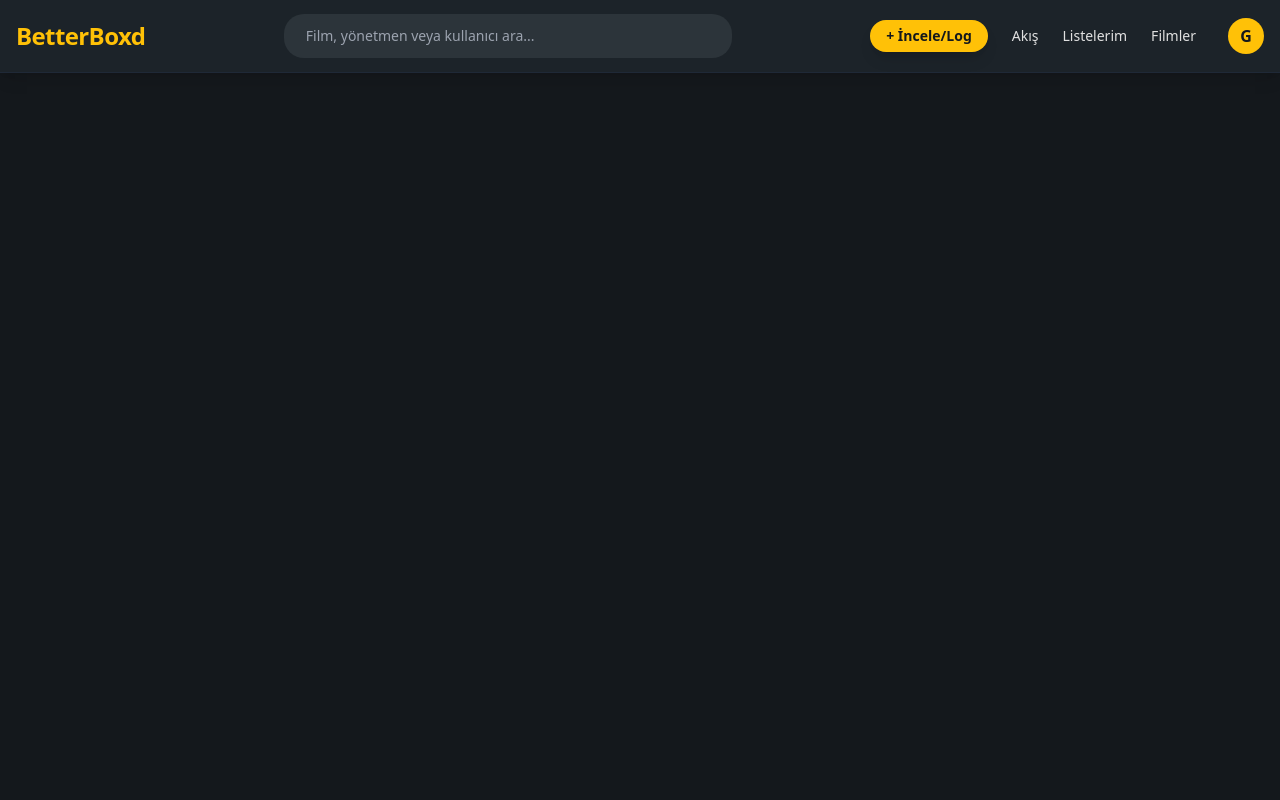
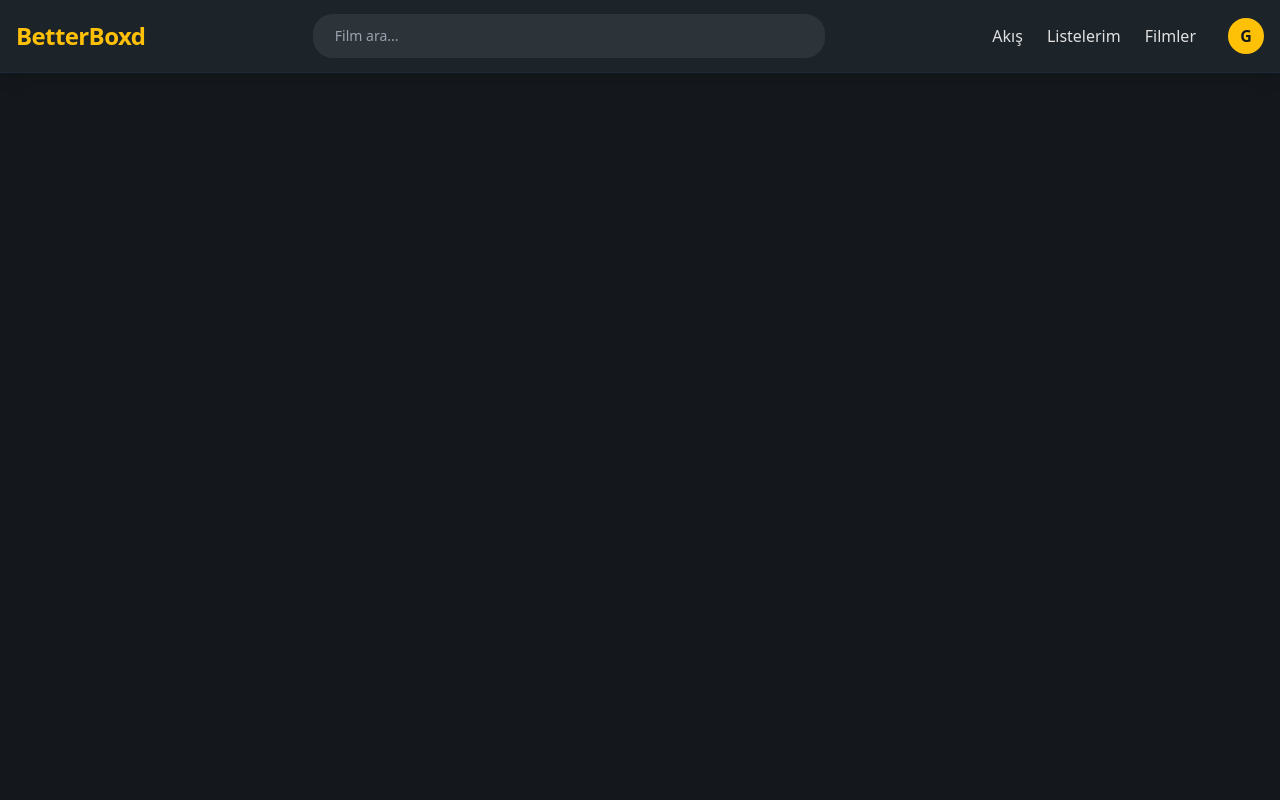
Before and after one commit to u-bharaki/BetterBoxd, a Flask app: template BackEnd/try/templates/base.html in a window 1280 px wide. Run offline with Flask 3, Linux system fonts and the light colour scheme; the template is opened without the code that fills it, so the values that code supplies are empty; some libraries are stand-ins or nearby versions.

Commit message:
feat: Implement live search and refine UI interactions
- Added instant search bar with debounce logic and IMDb ratings.
- Refactored tab switching to use ID-based targeting for stability.
- Fixed click conflict in list title editing.
- Removed contextless 'Review' button from navbar for better UX.

```diff
--- a/BackEnd/try/static/js/app.js
+++ b/BackEnd/try/static/js/app.js
@@ -1,6 +1,14 @@
 // --- GLOBAL DEĞİŞKENLER ---
 window.currentProductionId = "c79d4af6-0214-44cb-b1d4-923b166c68da"; // Sayfada açık olan film (Varsayılan 1)
 window.activeProductionId = null; // Modalda işlem yapılan film
+
+// --- PLACEHOLDER LINKLERI ---
+const IMG_FALLBACK = {
+    POSTER: 'https://placehold.co/200x300?text=No+Poster',
+    BACKDROP: 'https://placehold.co/1500x500?text=No+Backdrop',
+    AVATAR: 'https://placehold.co/100x100?text=U',
+    SMALL_POSTER: 'https://placehold.co/50x75?text=No+Img'
+};
 
 // --- SAYFA YÖNLENDİRME (ROUTING) ---
 function navigateTo(pageName) {
@@ -157,8 +165,14 @@ async function loadProduction(id) {
         document.querySelector('.plot').textContent = prod.plot;
 
         // Resimler
-        if(prod.poster) document.querySelector('.poster').src = prod.poster;
-        if(prod.backdrop) document.querySelector('.backdrop').src = prod.backdrop;
+        const posterEl = document.querySelector('.poster');
+        const backdropEl = document.querySelector('.backdrop');
+
+        posterEl.onerror = function () { this.src = IMG_FALLBACK.POSTER; };
+        backdropEl.onerror = function () { this.src = IMG_FALLBACK.BACKDROP; };
+
+        posterEl.src = prod.poster || IMG_FALLBACK.POSTER;
+        backdropEl.src = prod.backdrop || IMG_FALLBACK.BACKDROP;
 
         // Alt Verileri Çek
         loadCast(id);
@@ -177,10 +191,10 @@ async function loadAllMovies() {
 
     container.innerHTML = '<p style="color:#888;">Filmler yükleniyor...</p>';
 
-    // URL Parametrelerini Oluştur (örn: /api/productions?page=2&genre=Action&sort=rating)
+    // URL Parametrelerini Oluştur (örn: /api/productions?page=2&genres=Action&sort=rating)
     const params = new URLSearchParams({
         page: currentFilters.page,
-        genre: currentFilters.genre,
+        genres: currentFilters.genres,
         year: currentFilters.year,
         sort: currentFilters.sort,
         letter: currentFilters.letter
@@ -194,19 +208,21 @@ async function loadAllMovies() {
         container.innerHTML = '';
 
         if (data.productions.length === 0) {
-            container.innerHTML = '<p>Bu kriterlere uygun film bulunamadı.</p>';
+            container.innerHTML = '<p class="col-span-full text-gray-500 text-center">Bu kriterlere uygun film bulunamadı.</p>';
             return;
         }
 
         // Filmleri Ekrana Bas
         data.productions.forEach(movie => {
             // Poster yoksa varsayılan resim
-            const poster = movie.poster || 'https://via.placeholder.com/200x300?text=No+Poster';
+            const poster = movie.poster || IMG_FALLBACK.POSTER;
 
             const html = `
                 <div class="group relative cursor-pointer" onclick="loadProduction('${movie.id}'); navigateTo('production')">
                     <div class="relative overflow-hidden rounded-xl border border-[#3A424A] group-hover:border-[#FFC107] transition-all">
-                        <img src="${poster}" class="w-full aspect-[2/3] object-cover transform group-hover:scale-105 transition duration-300">
+                        <img src="${poster}"
+                             onerror="this.onerror=null;this.src='${IMG_FALLBACK.POSTER}'"
+                             class="w-full aspect-[2/3] object-cover transform group-hover:scale-105 transition duration-300">
 
                         <!-- Puan Rozeti -->
                         <div class="absolute top-2 right-2 bg-black/80 text-[#FFC107] px-2 py-1 rounded text-xs font-bold shadow-lg backdrop-blur-sm">
@@ -230,7 +246,7 @@ async function loadAllMovies() {
         if (indicator) indicator.textContent = `Sayfa ${data.current_page} / ${data.total_pages}`;
     } catch (error) {
         console.error('Filmler yüklenirken hata:', error);
-        container.innerHTML = '<p class="text-red-500">Yükleme hatası.</p>';
+        container.innerHTML = '<p class="text-red-500 col-span-full text-center">Yükleme hatası.</p>';
     }
 }
 
@@ -243,12 +259,13 @@ async function loadCast(id) {
 
     castList.forEach(actor => {
         grid.innerHTML += `
-            <div class="cast-card">
-                <div class="cast-image" style="background:#333; display:flex; align-items:center; justify-content:center; color:#777;">
-                    ${actor.name.charAt(0)}
+            <div class="cast-card text-center">
+                <div class="w-24 h-24 mx-auto mb-2 rounded-full overflow-hidden bg-[#333] border-2 border-[#3A424A]">
+                     <!-- Oyuncu resmi yoksa baş harfini gösterelim veya placeholder -->
+                     <img src="${IMG_FALLBACK.AVATAR}" onerror="this.src='${IMG_FALLBACK.AVATAR}'" class="w-full h-full object-cover">
                 </div>
-                <div class="cast-name">${actor.name}</div>
-                <div class="cast-role">Actor</div>
+                <div class="text-white font-bold text-sm">${actor.name}</div>
+                <div class="text-gray-500 text-xs">${actor.role}</div>
             </div>
         `;
     });
@@ -260,7 +277,7 @@ async function loadReviews(id) {
 
     // 2. Tab (İncelemeler) içeriğini bul
     const container = document.querySelectorAll('.tab-content')[1];
-    container.innerHTML = '<h2 class="section-title">Son İncelemeler</h2>';
+    container.innerHTML = '<h2 class="section-title text-2xl font-bold text-white mb-6">Son İncelemeler</h2>';
 
     if (reviews.length === 0) {
         container.innerHTML += '<p style="color:#888">Henüz inceleme yok.</p>';
@@ -273,17 +290,17 @@ async function loadReviews(id) {
         const starsStr = '★'.repeat(starCount) + '☆'.repeat(5 - starCount);
 
         container.innerHTML += `
-            <div class="review-card">
-                <div class="review-header">
-                    <div class="review-avatar">${r.author.charAt(0).toUpperCase()}</div>
-                    <div class="review-meta">
-                        <div class="review-author">${r.author}</div>
-                        <div class="review-date">
-                            <span class="stars" style="color:#FFC107">${starsStr}</span> (${r.score}/10)
+            <div class="bg-[#2C343A] p-6 rounded-xl mb-4 border border-[#3A424A]">
+                <div class="flex items-center gap-4 mb-3">
+                    <div class="w-10 h-10 rounded-full bg-[#FFC107] flex items-center justify-center font-bold text-[#14181C]">
+                        ${r.author.charAt(0).toUpperCase()}
+                    </div>
+                    <div>
+                        <div class="text-white font-bold">${r.author}</div>
+                        <div class="text-[#FFC107] text-sm">${starsStr} (${r.score}/10)</div>
                     </div>
                 </div>
-                </div>
-                <div class="review-text">${r.text}</div>
+                <div class="text-gray-300 font-serif leading-relaxed">${r.text}</div>
             </div>
         `;
     });
@@ -291,34 +308,46 @@ async function loadReviews(id) {
 
 async function loadFeed() {
     const container = document.getElementById('feed-container');
-    container.innerHTML = 'Yükleniyor...';
+    container.innerHTML = '<p class="text-gray-500">Yükleniyor...</p>';
+
+    try {
         const res = await fetch('/api/feed');
         const items = await res.json();
 
-    if(!items.length) { container.innerHTML = 'Akış boş.'; return; }
+        if (!items.length) {
+            container.innerHTML = '<p class="text-gray-500">Akış boş.</p>';
+            return;
+        }
 
         let html = '';
         items.forEach(item => {
+            const poster = item.poster || IMG_FALLBACK.SMALL_POSTER;
             html += `
-            <div style="background:#2C343A; padding:15px; margin-bottom:15px; border-radius:8px; display:flex; gap:15px;">
-                <img src="${item.poster}" style="width:60px; height:90px; object-fit:cover;">
+                <div class="bg-[#2C343A] p-4 mb-4 rounded-lg flex gap-4 border border-[#3A424A]">
+                    <img src="${poster}"
+                         onerror="this.onerror=null;this.src='${IMG_FALLBACK.SMALL_POSTER}'"
+                         class="w-16 h-24 object-cover rounded cursor-pointer hover:opacity-80 transition"
+                         onclick="loadProduction('${item.production_id}'); navigateTo('production')">
                     <div>
-                    <div style="color:#bbb; font-size:14px;"><strong>${item.user}</strong> izledi:</div>
-                    <h3 style="color:#fff;">${item.title}</h3>
-                    <div style="color:#FFC107">★ ${item.score}</div>
-                    <p style="color:#ddd; font-size:14px; margin-top:5px;">${item.review}</p>
+                        <div class="text-gray-400 text-sm mb-1"><strong>${item.user}</strong> izledi:</div>
+                        <h3 class="text-white font-bold text-lg">${item.title}</h3>
+                        <div class="text-[#FFC107] text-sm mb-2">★ ${item.score}</div>
+                        <p class="text-gray-300 font-serif text-sm">${item.review}</p>
                     </div>
                 </div>
             `;
         });
         container.innerHTML = html;
+    } catch (e) {
+        console.error(e);
+    }
 }
 
 async function loadProfile() { /* Aynısı kalsın... */ }
 
 let currentFilters = {
     page: 1,
-    genre: 'all',
+    genres: 'all',
     year: 'all',
     sort: 'pop',
     letter: 'all'
@@ -371,8 +400,8 @@ async function loadMyLists() {
 
                             <!-- GÖRÜNEN KISIM (Başlık + Kalem) -->
                             <div id="title-box-${list.id}"
-                                 class="flex items-center gap-2 cursor-pointer group/edit"
-                                 onclick="enableEdit('${list.id}')">
+                                 class="flex items-center gap-2 cursor-pointer group/edit z-10 relative"
+                                 onclick="enableEdit(event, '${list.id}')">
 
                                 <h3 class="text-xl font-bold text-white truncate">${list.name}</h3>
 
@@ -415,7 +444,8 @@ async function loadMyLists() {
 }
 
 // 1. Düzenleme Modunu Aç
-function enableEdit(listId) {
+function enableEdit(event, listId) {
+    event.stopPropagation();
     // Başlık divini gizle
     document.getElementById(`title-box-${listId}`).classList.add('hidden');
 
@@ -423,7 +453,7 @@ function enableEdit(listId) {
     const input = document.getElementById(`input-${listId}`);
     input.classList.remove('hidden');
     input.focus();
-    // İmleci sona getirmek için küçük bir hack
+    // İmleci sona getirmek için
     const val = input.value;
     input.value = '';
     input.value = val;
@@ -442,20 +472,8 @@ function handleEditKeydown(event, listId) {
 
 // 3. Düzenlemeyi İptal Et (Veya dışarı tıklayınca kaydet)
 function cancelEdit(listId) {
-    // Burada tercih senin: Dışarı tıklayınca kaydetsin mi iptal mi etsin?
-    // Modern UX genelde "dışarı tıklayınca kaydet" şeklindedir.
-    // Eğer iptal etsin istersen sadece sınıfları değiştir.
-
-    const input = document.getElementById(`input-${listId}`);
-    const newName = input.value.trim();
-
-    // Eğer isim değişmişse ve boş değilse kaydetmeyi dene
-    // (Not: Basit olması için burada direkt eski haline döndürüyoruz,
-    // kaydetmeyi sadece Enter ile yapmak daha güvenli olabilir karışıklığı önlemek için)
-
-    // Şimdilik sadece görünümü eski haline getiriyoruz (Esc basmış gibi)
     document.getElementById(`title-box-${listId}`).classList.remove('hidden');
-    input.classList.add('hidden');
+    document.getElementById(`input-${listId}`).classList.add('hidden');
 }
 
 // 4. İsmi Sunucuya Kaydet
@@ -552,13 +570,15 @@ async function loadListDetails(listId) {
         }
 
         data.productions.forEach(prod => {
-            const poster = prod.poster || 'https://via.placeholder.com/200x300';
+            const poster = prod.poster || IMG_FALLBACK.POSTER;
 
             gridEl.innerHTML += `
                 <div class="group relative">
                     <!-- Film Kartı -->
                     <div class="cursor-pointer" onclick="loadProduction('${prod.id}'); navigateTo('production')">
-                        <img src="${poster}" class="w-full aspect-[2/3] object-cover rounded-lg border border-[#3A424A] hover:border-[#FFC107] transition">
+                        <img src="${poster}"
+                         onerror="this.onerror=null;this.src='${IMG_FALLBACK.POSTER}'"
+                         class="w-full aspect-[2/3] object-cover rounded-lg border border-[#3A424A] hover:border-[#FFC107] transition">
                         <h4 class="text-white text-sm font-bold mt-2 truncate">${prod.title}</h4>
                         <span class="text-gray-500 text-xs">${prod.year}</span>
                     </div>
@@ -631,8 +651,6 @@ async function toggleProductionInList(listId, prodId, checkbox) {
         if (!result.success) {
             alert("İşlem başarısız: " + result.error);
             checkbox.checked = !checkbox.checked;
-        } else {
-            console.log(result.action === 'added' ? 'Eklendi' : 'Çıkarıldı');
         }
     } catch (e) {
         console.error(e);
@@ -667,27 +685,21 @@ async function createNewListFromModal() {
 
 // Filtre değişince (Dropdown'lar tetikler)
 function changeFilter() {
-    // 1. HTML'den değerleri al
-    currentFilters.genre = document.getElementById('filter-genre').value;
+    currentFilters.genres = document.getElementById('filter-genres').value;
     currentFilters.year = document.getElementById('filter-year').value;
     currentFilters.sort = document.getElementById('sort-by').value;
 
-    // 2. Filtre değişince sayfa 1'e dönmeli
+    // Filtre değişince sayfa 1'e dönmeli
     currentFilters.page = 1;
-
-    // 3. Yeniden yükle
     loadAllMovies();
 }
 
 // Sayfa değişince (Önceki/Sonraki butonları tetikler)
 function changePage(direction) {
-    // direction: +1 (Sonraki) veya -1 (Önceki)
     const newPage = currentFilters.page + direction;
 
     // Sayfa 1'den küçük olamaz
     if (newPage < 1) return;
-
-    // (Opsiyonel: Toplam sayfayı geçip geçmediğini de kontrol edebilirsin)
 
     currentFilters.page = newPage;
     loadAllMovies();
@@ -713,19 +725,26 @@ function toggleLike() {
     btn.innerHTML = btn.classList.contains('active') ? '♥ Beğenildi' : '♡ Beğen';
 }
 
-function toggleWatchlist() {
-    const btn = document.getElementById('watchlistBtn');
-    btn.classList.toggle('active');
-    btn.innerHTML = btn.classList.contains('active') ? '✓ Listede' : '+ İzleme Listesi';
-}
+function openTab(event, tabId) {
+    // 1. TÜM İÇERİKLERİ GİZLE
+    document.querySelectorAll('.tab-content').forEach(content => {
+        content.classList.add('hidden');
+        content.classList.remove('block');
+    });
 
-function switchTab(index) {
-    const tabs = document.querySelectorAll('.tab');
-    const contents = document.querySelectorAll('.tab-content');
-    tabs.forEach(t => t.classList.remove('active'));
-    contents.forEach(c => c.classList.remove('active'));
-    tabs[index].classList.add('active');
-    contents[index].classList.add('active');
+    // 2. TÜM BUTONLARI PASİF YAP (Griye çevir)
+    document.querySelectorAll('.tab-btn').forEach(btn => {
+        // Aktif stilleri sök
+        btn.className = "tab-btn text-gray-500 hover:text-gray-300 py-4 font-medium transition cursor-pointer";
+    });
+
+    // 3. SEÇİLEN İÇERİĞİ GÖSTER
+    document.getElementById(tabId).classList.remove('hidden');
+    document.getElementById(tabId).classList.add('block');
+
+    // 4. TIKLANAN BUTONU AKTİF YAP (Sarı yap)
+    // event.currentTarget tıklanan butondur
+    event.currentTarget.className = "tab-btn active text-[#FFC107] border-b-2 border-[#FFC107] py-4 font-bold transition cursor-pointer";
 }
 
 function toggleProfileDropdown() {
@@ -742,7 +761,7 @@ function initAlphaBar() {
     let html = `<button onclick="filterByLetter('all')" class="px-3 py-1 rounded hover:bg-[#FFC107] hover:text-black transition ${currentFilters.letter === 'all' ? 'bg-[#FFC107] text-black font-bold' : 'text-gray-400'}">Tümü</button>`;
 
     alphabet.forEach(char => {
-        html += `<button onclick="filterByLetter('${char}')" class="px-3 py-1 rounded hover:bg-[#FFC107] hover:text-black transition text-gray-400 font-medium">${char}</button>`;
+        html += `<button onclick="filterByLetter('${char}')" class="px-3 py-1 rounded hover:bg-[#FFC107] hover:text-black transition ${currentFilters.letter === char ? 'bg-[#FFC107] text-black font-bold' : 'text-gray-400 font-medium'}">${char}</button>`;
     })
 
     container.innerHTML = html;
@@ -753,8 +772,87 @@ function filterByLetter(char) {
     currentFilters.page = 1;
 
     loadAllMovies();
+    initAlphaBar();
+}
 
-    initAlphaBar();
+// SEARCH
+let searchTimeout;
+
+document.addEventListener('DOMContentLoaded', () => {
+    const searchInput = document.getElementById('global-search-input');
+    const resultsDropdown = document.getElementById('search-results-dropdown');
+
+    if (searchInput) {
+        searchInput.addEventListener('input', (e) => {
+            const query = e.target.value.trim();
+            clearTimeout(searchTimeout);
+
+            if (query.length < 2) {
+                resultsDropdown.classList.add('hidden');
+                resultsDropdown.innerHTML = '';
+                return;
+            }
+
+            searchTimeout = setTimeout(() => {
+                performSearch(query);
+            }, 300);
+        });
+
+        document.addEventListener('click', (e) => {
+            if (!searchInput.contains(e.target) && !resultsDropdown.contains(e.target)) {
+                resultsDropdown.classList.add('hidden');
+            }
+        });
+    } else {
+        console.error("HATA: 'global-search-input' ID'li element bulunamadı! HTML'i kontrol et.");
+    }
+});
+
+async function performSearch(query) {
+    const resultsDropdown = document.getElementById('search-results-dropdown');
+
+    if (!resultsDropdown) {
+        console.error("HATA: Dropdown kutusu (ID: search-results-dropdown) HTML'de bulunamadı!");
+        return;
+    }
+
+    try {
+        const response = await fetch(`/api/search?q=${encodeURIComponent(query)}`);
+        if (!response.ok) {
+            console.error(`API Hatası: ${response.status}`);
+        }
+        const results = await response.json();
+        resultsDropdown.innerHTML = '';
+
+        if (results.length === 0) {
+            resultsDropdown.innerHTML = '<div class="p-4 text-gray-500 text-sm text-center">Sonuç bulunamadı.</div>';
+        } else {
+            results.forEach(production => {
+                const poster = production.poster || IMG_FALLBACK.SMALL_POSTER;
+                const ratingHtml = production.imdb_rating ? `<span class="text-[#FFC107] text-xs">★ ${production.imdb_rating}</span>` : '';
+
+                const html = `
+                    <div class="flex items-center gap-3 p-3 hover:bg-[#2C343A] cursor-pointer transition border-b border-[#3A424A] last:border-none group"
+                         onclick="loadProduction('${production.id}'); navigateTo('production'); document.getElementById('search-results-dropdown').classList.add('hidden'); document.getElementById('global-search-input').value = '';">
+                        <img src="${poster}"
+                             onerror="this.onerror=null;this.src='${IMG_FALLBACK.SMALL_POSTER}'"
+                             class="w-10 h-14 object-cover rounded shadow-sm border border-[#3A424A] group-hover:border-[#FFC107]">
+                        <div>
+                            <h4 class="text-white font-bold text-sm group-hover:text-[#FFC107] transition">${production.title}</h4>
+                            <div class="flex items-center gap-2">
+                                <span class="text-gray-500 text-xs">${production.year}</span>
+                                ${ratingHtml}
+                            </div>
+                        </div>
+                    </div>
+                `;
+                resultsDropdown.innerHTML += html;
+            });
+        }
+        resultsDropdown.classList.remove('hidden');
+    } catch (e) {
+        console.error("Arama hatası: ", e);
+    }
 }
 
 // --- BAŞLATMA (INIT) ---
--- a/BackEnd/try/templates/base.html
+++ b/BackEnd/try/templates/base.html
@@ -25,19 +25,25 @@
     <nav class="container mx-auto px-4 flex justify-between items-center max-w-7xl h-12">
         <a href="#" onclick="navigateTo('films'); return false;" class="text-2xl font-bold text-[#FFC107] cursor-pointer hover:text-yellow-400 transition tracking-tight">BetterBoxd</a>
 
-        <div class="search-bar flex-1 max-w-md mx-8 relative hidden md:block">
-            <input type="text" placeholder="Film, yönetmen veya kullanıcı ara..."
-                   class="w-full px-5 py-2 bg-[#2C343A] border border-gray-700 rounded-full text-sm text-gray-200 focus:outline-none focus:border-[#FFC107] focus:ring-1 focus:ring-[#FFC107] transition-all">
-        </div>
+            <!-- Arama Çubuğu -->
+            <div class="search-bar flex-1 max-w-lg mx-8 relative hidden md:block">
+                <input type="text"
+                       id="global-search-input"
+                       placeholder="Film ara..."
+                       class="w-full px-5 py-2 bg-[#2C343A] border-2 border-transparent rounded-full text-sm text-gray-200 focus:outline-none focus:border-[#FFC107] transition-all"
+                       autocomplete="off">
 
-        <div class="nav-links flex items-center gap-6">
-            <button onclick="openModal()" class="bg-[#FFC107] text-[#14181C] px-4 py-1.5 rounded-full font-bold text-sm hover:bg-[#FFD54F] transition shadow-lg hover:shadow-yellow-500/20 whitespace-nowrap">
-                + İncele/Log
-            </button>
+                <!-- Arama Sonuçları Dropdown (Başlangıçta gizli) -->
+                <div id="search-results-dropdown" class="absolute top-full left-0 w-full bg-[#1C2329] mt-2 rounded-xl shadow-2xl border border-[#3A424A] hidden z-50 overflow-hidden max-h-[400px] overflow-y-auto">
+                    <!-- JS burayı dolduracak -->
+                </div>
+            </div>
 
-            <a href="#" onclick="navigateTo('feed')" class="hover:text-[#FFC107] font-medium transition text-sm">Akış</a>
-            <a href="#" onclick="navigateTo('lists')" class="hover:text-[#FFC107] font-medium transition text-sm">Listelerim</a>
-            <a href="#" onclick="navigateTo('films')" class="hover:text-[#FFC107] font-medium transition text-sm">Filmler</a>
+            <!-- Menü Linkleri -->
+            <div class="nav-links flex items-center gap-6">
+                <a href="#" onclick="navigateTo('feed')" class="hover:text-[#FFC107] font-medium transition">Akış</a>
+                <a href="#" onclick="navigateTo('lists')" class="hover:text-[#FFC107] font-medium transition">Listelerim</a>
+                <a href="#" onclick="navigateTo('films')" class="hover:text-[#FFC107] font-medium transition">Filmler</a>
 
             <div class="relative group h-full flex items-center ml-2">
                 <div class="w-9 h-9 rounded-full bg-[#FFC107] flex items-center justify-center text-[#14181C] font-bold cursor-pointer hover:scale-105 transition border-2 border-transparent hover:border-white select-none">
```
Also changed, not shown: BackEnd/try/appdeneme.py (+31 -4 lines), BackEnd/try/templates/index.html (+47 -11 lines). Lines whose indentation alone changed are shown as unchanged.
